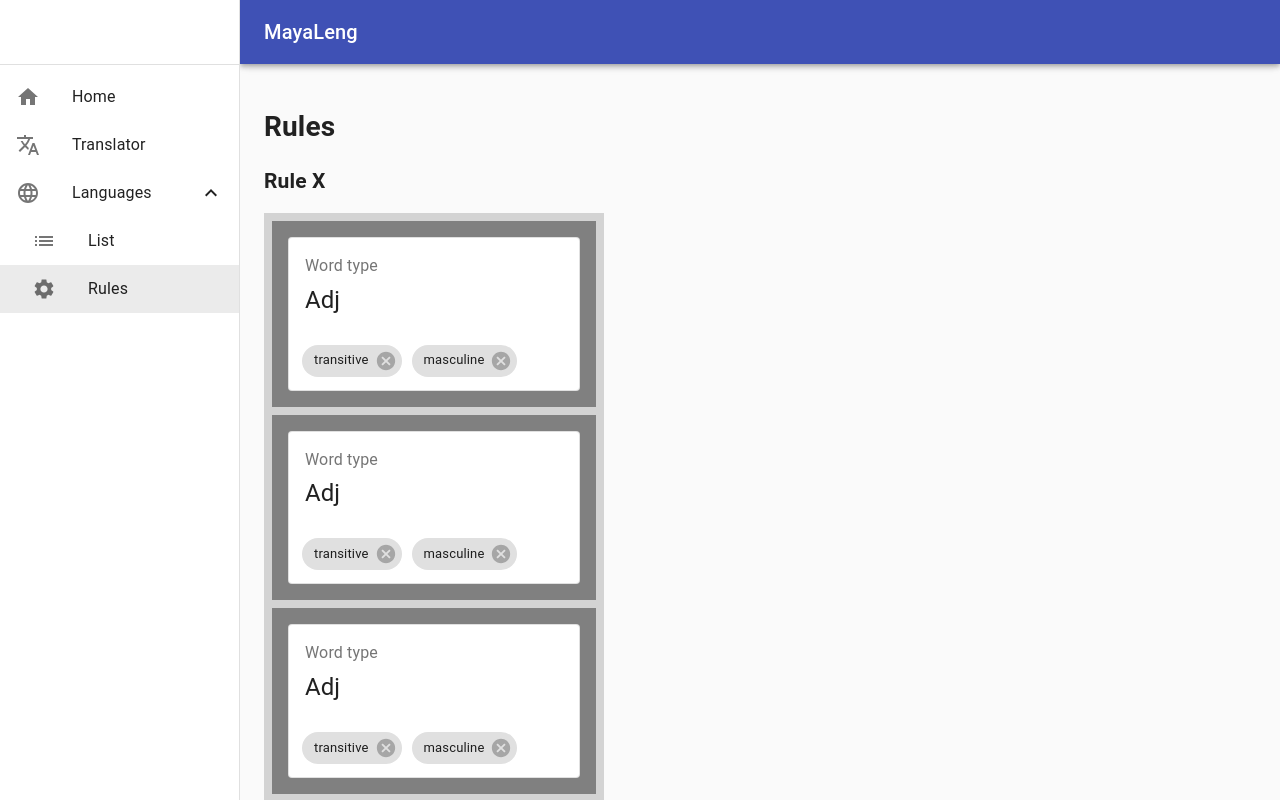
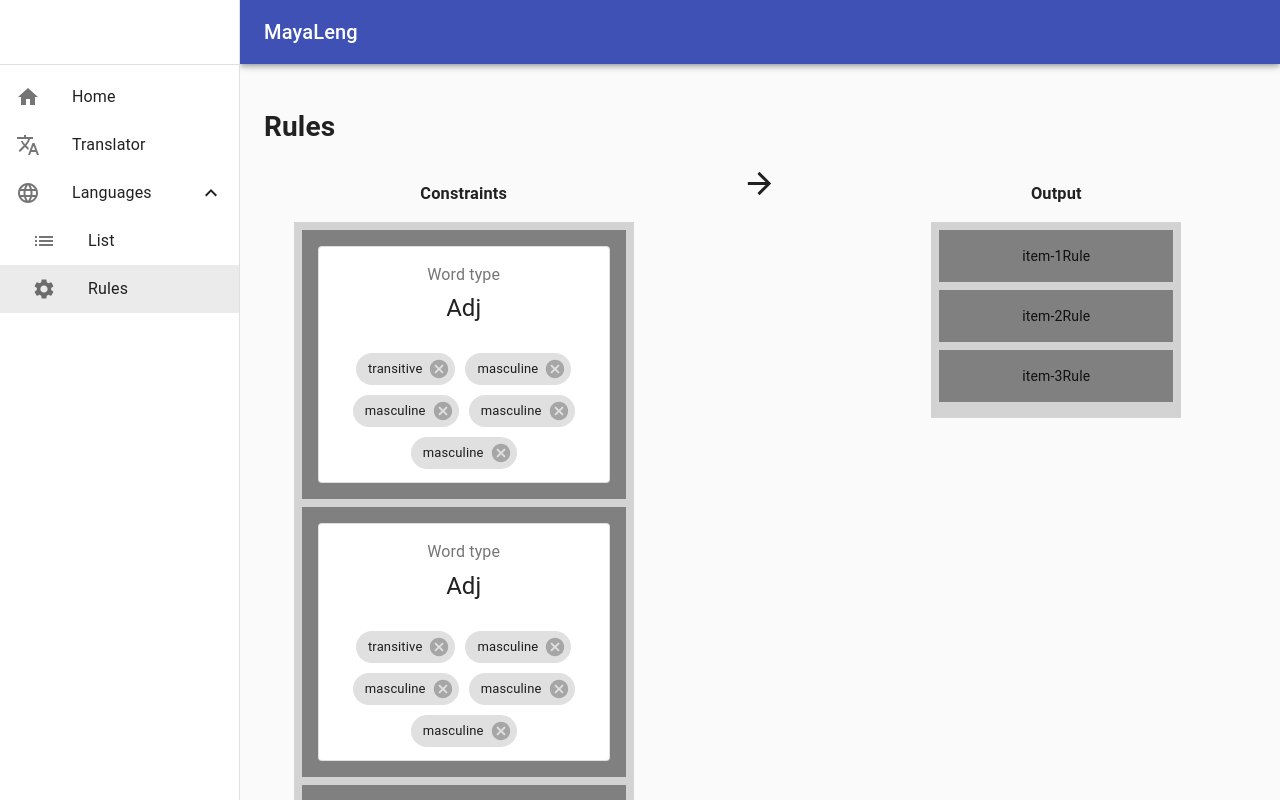
Before and after one commit to mayaleng/app, a React (Create React App) app: page /rules in a window 1280 px wide. Shown: the top 800 px of the page. Built offline with nearby package versions, Linux system fonts and the light colour scheme.

Commit message:
feat(rules): Add constraints-rules styles

```diff
--- a/src/components/Constraint.jsx
+++ b/src/components/Constraint.jsx
@@ -16,6 +16,9 @@ class Constraint extends React.Component {
           <li style={ { listStyle: 'none' } }>
             <Chip style={ { margin: '5px' } } label="transitive" onDelete={() => (true)}/>
             <Chip style={ { margin: '5px' } } label="masculine" onDelete={() => (true)}/>
+            <Chip style={ { margin: '5px' } } label="masculine" onDelete={() => (true)}/>
+            <Chip style={ { margin: '5px' } } label="masculine" onDelete={() => (true)}/>
+            <Chip style={ { margin: '5px' } } label="masculine" onDelete={() => (true)}/>
           </li>
         </CardActions>
       </Card>
--- a/src/components/ConstraintsContainer.jsx
+++ b/src/components/ConstraintsContainer.jsx
@@ -44,6 +44,9 @@ class ConstraintsContainer extends React.Component {
         },
         {
           id: 'item-3',
+        },
+        {
+          id: 'item-4',
         },
       ],
     };
--- a/src/components/TranslationRule.jsx
+++ b/src/components/TranslationRule.jsx
@@ -1,18 +1,31 @@
 import React from 'react';
+import { Grid } from '@material-ui/core';
+import ArrowForward from '@material-ui/icons/ArrowForward';
 import ConstraintsContainer from './ConstraintsContainer';
 import OutputRulesContainer from './OutputRulesContainer';
 
-class TranslationRule extends React.Component {
-  render() {
-    return (
-      <React.Fragment>
-        <h2>Rule X</h2> {this.props.a}
-        <ConstraintsContainer></ConstraintsContainer>
-        <hr></hr>
-        <OutputRulesContainer></OutputRulesContainer>
-      </React.Fragment>
-    );
-  }
-}
+const TranslationRule = () => (
+  <div >
+    <Grid container spacing={3}>
+      <Grid item xs={12} sm={12} md={12} lg={5}>
+        <center>
+          <h3 >Constraints</h3>
+          <ConstraintsContainer></ConstraintsContainer>
+        </center>
+      </Grid>
+      <Grid item xs={12} sm={12} md={12} lg={2}>
+        <center>
+          <ArrowForward fontSize="large"></ArrowForward>
+        </center>
+      </Grid>
+      <Grid item xs={12} sm={12} md={12} lg={5}>
+        <center>
+          <h3>Output</h3>
+          <OutputRulesContainer></OutputRulesContainer>
+        </center>
+      </Grid>
+    </Grid>
+  </div>
+);
 
 export default TranslationRule;
```
